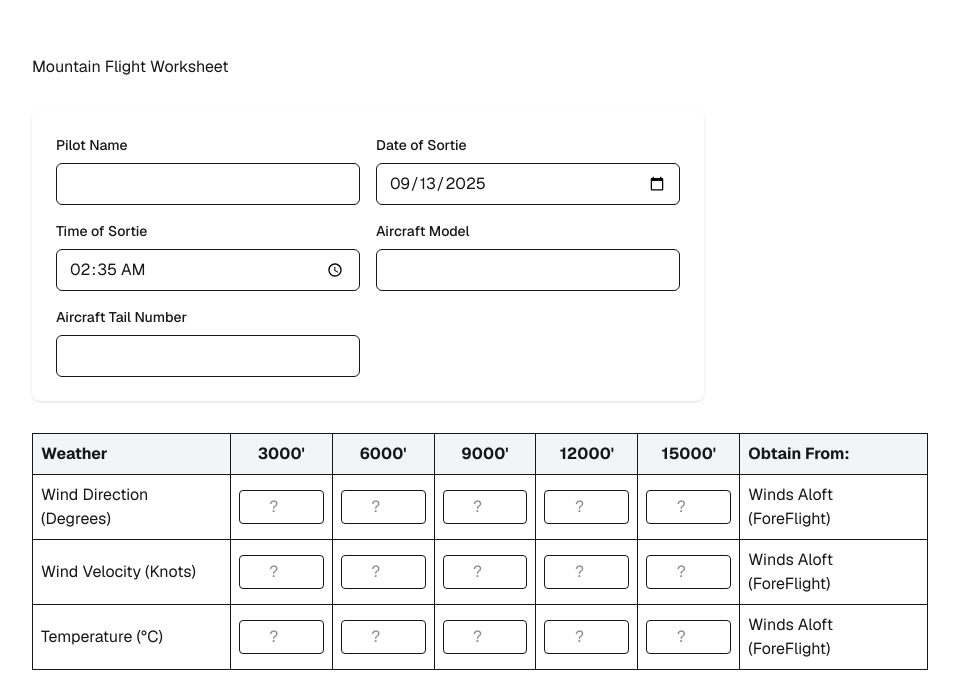
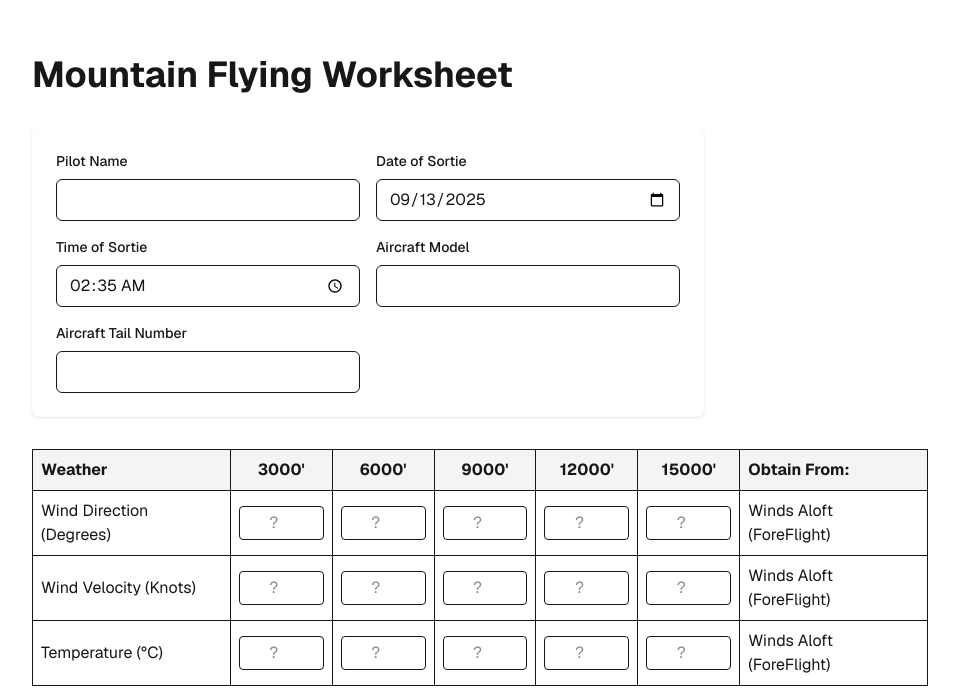
Before and after one commit to jloosli/mountain-worksheet, a Next.js app: page / in a window 1280 px wide. Shown: the part 109-798 px from the top of the page, without its empty margins (160-1119 px from the left). Built offline with nearby package versions, Linux system fonts and the light colour scheme.

Commit message:
Update title in WorksheetForm component for consistency and clarity

```diff
--- a/src/components/WorksheetForm.tsx
+++ b/src/components/WorksheetForm.tsx
@@ -128,7 +128,7 @@
   return (
     <div className="font-sans grid grid-rows-[20px_1fr_20px] items-center justify-items-center min-h-screen p-8 pb-20 gap-16 sm:p-20">
       <main className="flex flex-col gap-[32px] row-start-2 items-center sm:items-start">
-        <h1>Mountain Flight Worksheet</h1>
+        <h1 className="text-4xl font-bold">Mountain Flying Worksheet</h1>
         <SortieInfo onUpdate={handleSortieUpdate} initialData={state.sortie} />
         <WeatherInfo
           onUpdate={handleWeatherUpdate}
@@ -140,7 +140,7 @@
         />
         <AircraftWeight
           onUpdate={handleWeightUpdate}
-          initialData={state.weight ?? { weight: null }}
+          initialData={state.weight}
         />
         <MountainQuals
           onUpdate={handleMountainQualsUpdate}
```
